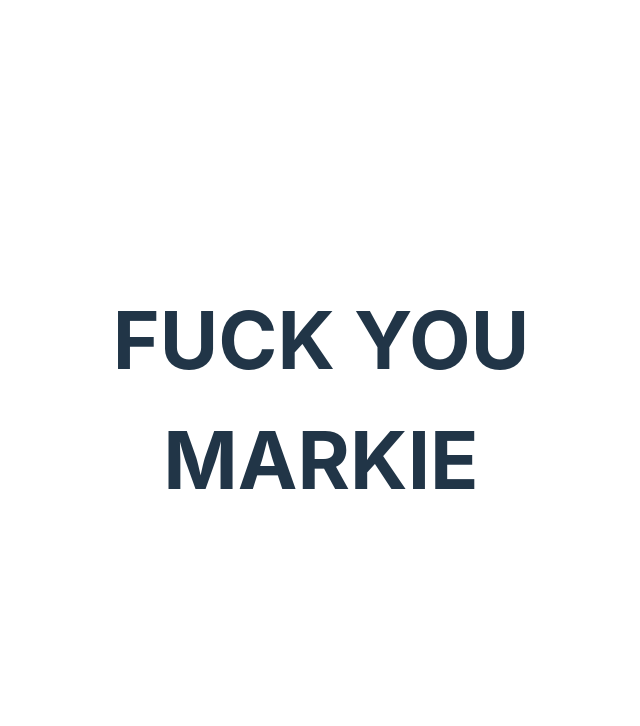
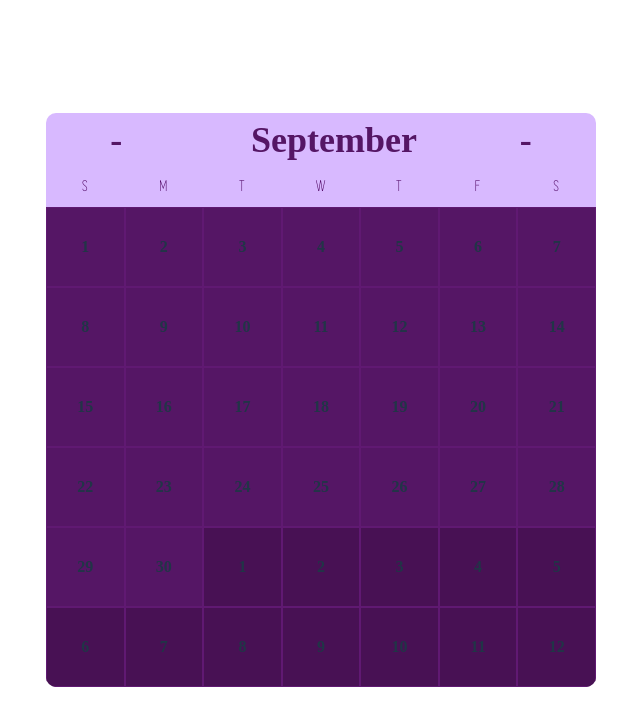
Before and after one commit to ttches/whendow.ui, a React (Vite) app: page / in a window 1280 px wide. Shown: the top 726 px of the page, without its empty margins (319-959 px from the left). Built offline with nearby package versions, Linux system fonts and the light colour scheme.

Commit message:
Revert "fuck you markie"
This reverts commit 9e66d9fc2c25554b221d4d7e876f66beebce8fbe.

```diff
--- a/src/Components/Calendar/Calendar.tsx
+++ b/src/Components/Calendar/Calendar.tsx
@@ -22,8 +22,6 @@ const CalendarContainer = styled.div`
   max-width: 550px;
   overflow: hidden;
   user-select: none;
-  font-weight: bold;
-  font-size: 80px;
 `;
 
 const CellsContainer = styled.div`
@@ -174,7 +172,34 @@ const Calendar = () => {
   console.log(dateArray.join("\n"));
   console.log("current month", currentMonthIndex);
 
-  return <CalendarContainer>FUCK YOU MARKIE</CalendarContainer>;
+  return (
+    <CalendarContainer>
+      <MonthContainer>
+        <ChangeMonth onClick={handleBackMonth}>{"-"}</ChangeMonth>
+        <Month>{`${months[currentMonthIndex]}`}</Month>
+        <ChangeMonth onClick={handleNextMonth}>{"-"}</ChangeMonth>
+      </MonthContainer>
+
+      <CellsContainer>
+        {daysOfWeek.map((day) => (
+          <DayCell key={day}>{day}</DayCell>
+        ))}
+        {dateArray.map((dateString) => {
+          const date = new Date(dateString);
+          return (
+            <DateCell
+              key={dateString}
+              className={classNames({
+                "out-of-bounds": date.getMonth() != currentMonthIndex,
+              })}
+            >
+              {date.getDate()}
+            </DateCell>
+          );
+        })}
+      </CellsContainer>
+    </CalendarContainer>
+  );
 };
 
 export default Calendar;
```
